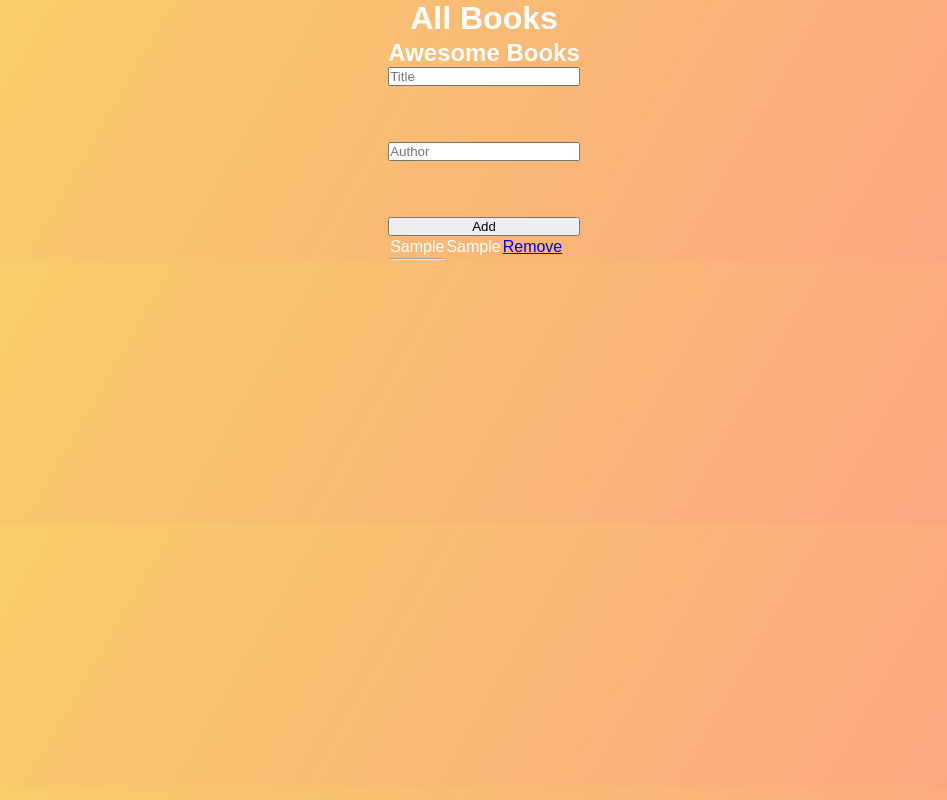
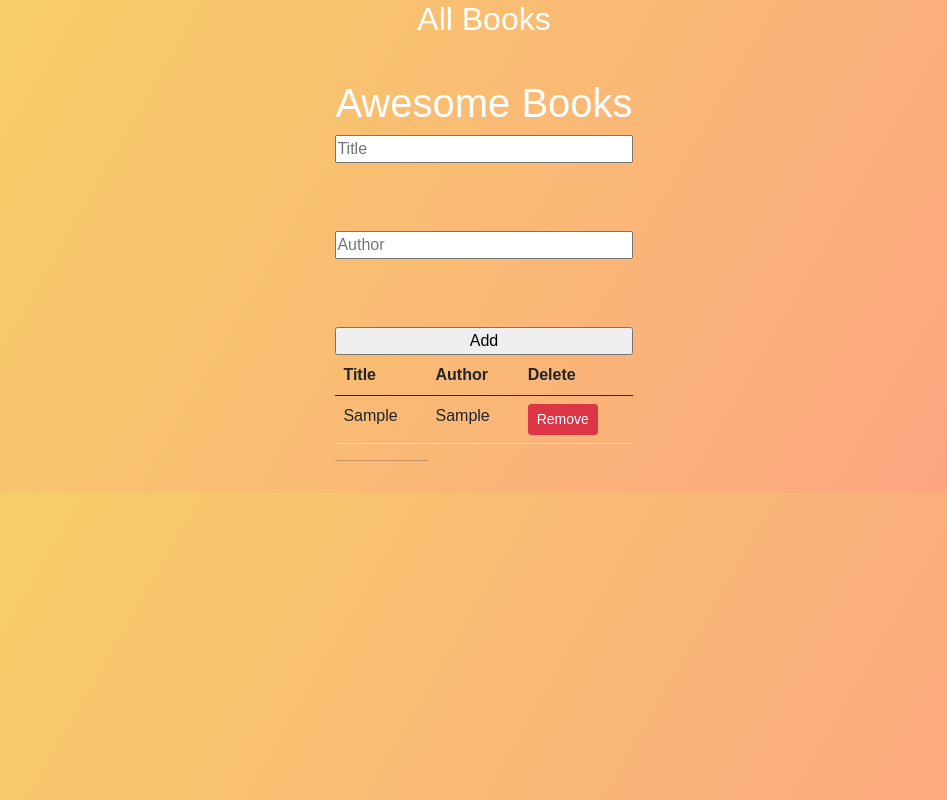
Before and after one commit to TekyRey/Awesome-Books, a plain HTML site: page index.html in a window 1280 px wide. Both pictures are taken after typing "Sample", "Sample" into the empty fields and a click on the input "Add". Shown: the whole page, without its empty margins (156-1103 px from the left). Drawn offline with nearby package versions, Linux system fonts and the light colour scheme.

Commit message:
styled table using bootstrap

```diff
--- a/index.html
+++ b/index.html
@@ -6,7 +6,8 @@
     <meta http-equiv="X-UA-Compatible" content="IE=edge">
     <meta name="viewport" content="width=device-width, initial-scale=1.0">
     <title>Awesome Books</title>
-    <link rel="stylesheet" href="style.css">
+    <link href="https://cdn.jsdelivr.net/npm/bootstrap@5.0.2/dist/css/bootstrap.min.css" rel="stylesheet" integrity="sha384-EVSTQN3/azprG1Anm3QDgpJLIm9Nao0Yz1ztcQTwFspd3yD65VohhpuuCOmLASjC" crossorigin="anonymous">
+    <link rel="stylesheet" href="./style.css">
 </head>
 
     <main>
@@ -27,7 +28,13 @@
                 <br><br>
                 <input type="submit" value="Add" id="submit" class="submitbtn">
             </form>
-            <table>
+            <table class="table">
+                <thead>
+                    <tr>
+                        <th scope="col">Title</th>
+                        <th scope="col">Author</th>
+                        <th scope="col">Delete</th>
+                    </tr>
                 <tbody id="book-list">
 
                 </tbody>
@@ -37,6 +44,7 @@
 
     </main>
     <!-- <script src="./scripts/index.js"></script> -->
+    <script src="https://cdn.jsdelivr.net/npm/bootstrap@5.0.2/dist/js/bootstrap.bundle.min.js" integrity="sha384-MrcW6ZMFYlzcLA8Nl+NtUVF0sA7MsXsP1UyJoMp4YLEuNSfAP+JcXn/tWtIaxVXM" crossorigin="anonymous"></script>
     <script src="scripts/class.js"></script>
 </body>
 
--- a/scripts/class.js
+++ b/scripts/class.js
@@ -49,11 +49,16 @@ class Book {
 
     const obj = JSON.parse(localStorage.getItem("books"));
     //set obj to empty
-    obj.allbook = [];
-    obj.allbook.push({
-      title: this.title,
-      author: this.author,
-    });
+      obj.allbook = [];
+      //push new book to obj
+
+
+      if (this.title.value !== "" && this.author.value !== "") {
+          obj.allbook.push({
+              title: this.title,
+              author: this.author,
+          });
+      }
     localStorage.setItem("books", JSON.stringify(obj));
   }
   static removeBook(title) {
```
